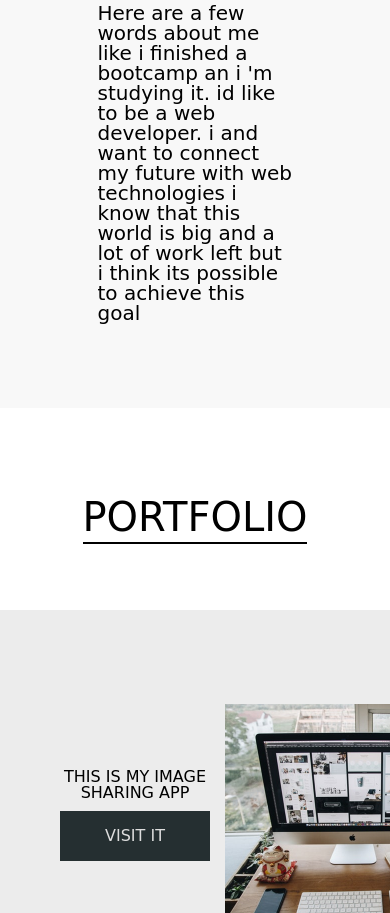
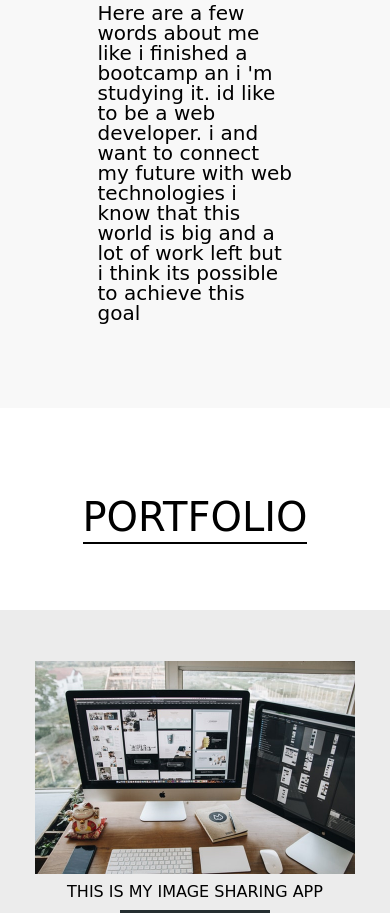
Before and after one commit to mczekala/mczekala.github.io, a plain HTML site: page index.html in a window 390 px wide. Shown: the part 1087-2000 px from the top of the page. Drawn offline with nearby package versions, Linux system fonts and the light colour scheme; a web font is replaced by a local one.

Commit message:
add rest responsvie

```diff
--- a/scss/style.scss
+++ b/scss/style.scss
@@ -105,7 +105,7 @@ nav {
   //    background-color: black;
   //    display: block;
   height: 100vh;
-  min-height: 700px; //    position: relative;
+  min-height: 550px; //    position: relative;
   overflow: hidden;
   position: relative;
 
@@ -318,6 +318,15 @@ footer {
       background-color: antiquewhite;
     }
   }
+  .portfolio {
+    .slide {
+      left: 0 !important;
+      flex-direction: column;
+    }
+    .img-left {
+      order: -1;
+    }
+  }
 }
 
 //@media only screen and (min-width: 601px) and (max-width: 1200px) {
```
Also changed, not shown: scss/style.css, 1 other file.
